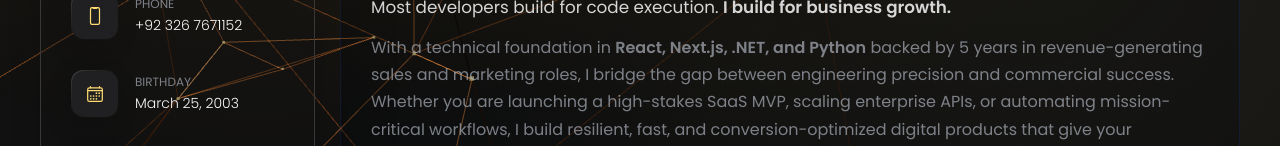
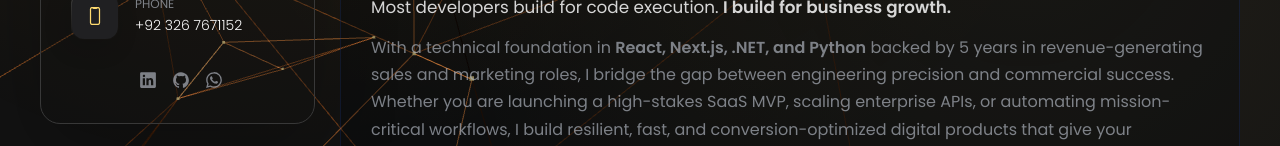
Before and after one commit to ms835857/my-portfolio, a React (Vite) app: page / in a window 1280 px wide. Shown: the part 654-800 px from the top of the page. Built offline with nearby package versions, Linux system fonts and the light colour scheme.

Commit message:
fix: remove birthday and location entries from sidebar bio

```diff
--- a/src/components/Sidebar.jsx
+++ b/src/components/Sidebar.jsx
@@ -97,26 +97,6 @@ const Sidebar = ({ isProjectMode, projects, activeProjectIndex, onProjectSelect,
                 <a href="tel:+923267671152" className="contact-link">+92 326 7671152</a>
               </div>
             </li>
-
-            <li className="contact-item">
-              <div className="icon-box">
-                <ion-icon name="calendar-outline"></ion-icon>
-              </div>
-              <div className="contact-info">
-                <p className="contact-title">Birthday</p>
-                <time dateTime="2003-03-25">March 25, 2003</time>
-              </div>
-            </li>
-
-            <li className="contact-item">
-              <div className="icon-box">
-                <ion-icon name="location-outline"></ion-icon>
-              </div>
-              <div className="contact-info">
-                <p className="contact-title">Location</p>
-                <address>E11/2, Islamabad</address>
-              </div>
-            </li>
           </ul>
         )}
 
```
